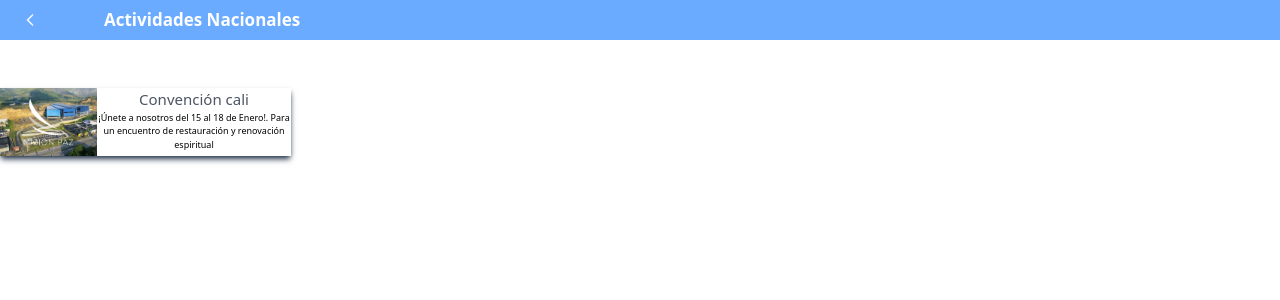
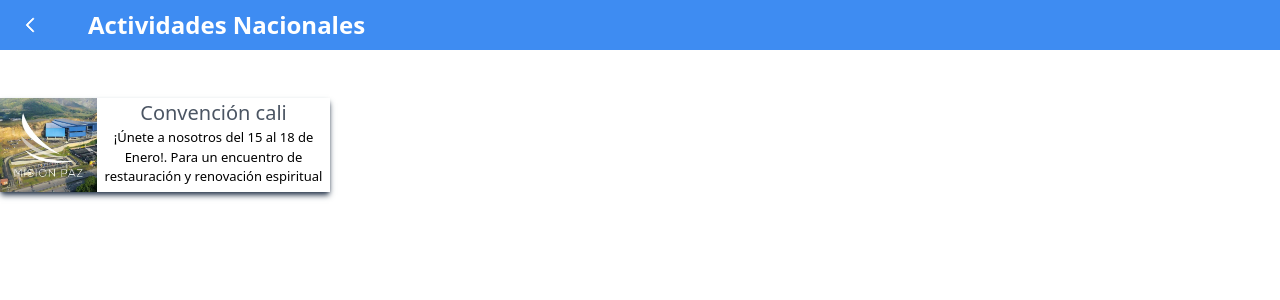
Before and after one commit to linda-rojas/actividades-iglesia, a React (Vite) app: page /NationalActivities in a window 1280 px wide. Shown: the top 300 px of the page. Built offline with nearby package versions, Linux system fonts and the light colour scheme.

Commit message:
modificación font-size en NationalActivities

```diff
--- a/src/components/pages/NationalActivities/InformationActivities/index.jsx
+++ b/src/components/pages/NationalActivities/InformationActivities/index.jsx
@@ -17,7 +17,7 @@ export function InformationActivities(
 
 
     return (
-        <div className='w-full max-w-[291px] max-h-[84px] flex bg-white shadow-slate-700 shadow-md'>
+        <div className='w-full max-w-[330px] min-h-[90px] flex bg-white shadow-slate-700 shadow-md'>
             <figure className='max-w-[97px] min-h-[ 84px]'>
                 <img
                     className='object-cover h-full'
@@ -25,8 +25,8 @@ export function InformationActivities(
                     alt='image-card' />
             </figure>
             <div className='flex flex-col justify-center aling-center'>
-                    <span className='font-roboto font-medium text-[15px] text-center text-gray-600'>{title}</span>
-                    <p className='font-roboto font-light text-[9px] text-center mb-[5px]'>{description}</p>
+                    <span className='font-roboto font-medium text-[20px] text-center text-gray-600'>{title}</span>
+                    <p className='font-roboto font-light text-[13px] text-center mb-[5px]'>{description}</p>
             </div>
         </div>
     )
--- a/src/components/pages/NationalActivities/index.jsx
+++ b/src/components/pages/NationalActivities/index.jsx
@@ -7,11 +7,11 @@ export const NationalActivities = () => {
 
     return (
         <div>
-            <header className='h-[40px] bg-[#6aaaff] flex gap-[4rem] items-center w-full'>
+            <header className='h-[50px] bg-[#3e8cf2] flex gap-[3rem] items-center w-full'>
                 <article className='flex ml-5'>
-                    <ChevronLeftIcon className='w-5 h-4 text-white' stroke='currentColor'/>
+                    <ChevronLeftIcon className='w-5 h-[3rem] text-white' stroke='currentColor'/>
                 </article>
-                <h1 className='text-center font-roboto font-semibold text-[17px] text-white'>Actividades Nacionales</h1>
+                <h1 className='text-center font-roboto font-semibold text-[24px] text-white'>Actividades Nacionales</h1>
             </header>
             <section className='relative mt-[3rem] flex flex-wrap flex-col items-center lg:flex-row gap-8'>
             { CardsInformationNationalActivities.map( information => (
```
